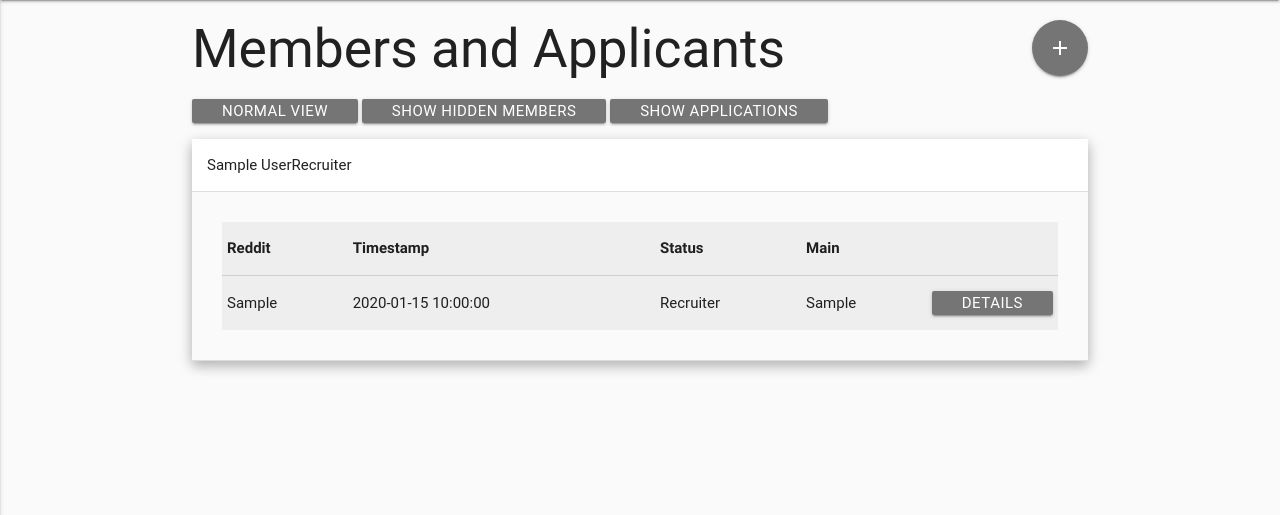
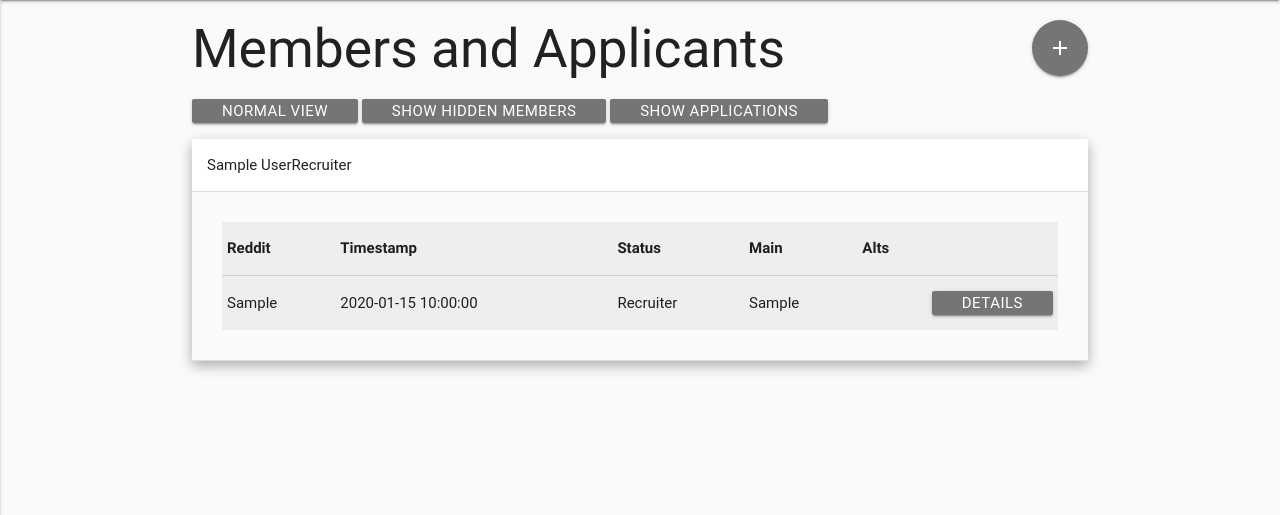
Before and after one commit to Celeo/GETIN-Auth, a Flask app: page /members in a window 1280 px wide. Shown: the part 64-579 px from the top of the page. Run offline with Flask 2, Linux system fonts and the light colour scheme; a user stored in the database is signed in; tables that the repository leaves empty hold one stand-in row (values such as "Sample post"); parts of the project's set-up code (start-up, migrations or seed data) failed here and were passed over; some libraries are stand-ins or nearby versions; some web fonts are replaced.

Commit message:
Show alts in the memberlist expand areas

```diff
--- a/hr/models.py
+++ b/hr/models.py
@@ -67,5 +67,9 @@ class Member(db.Model):
     def user(self):
         return User.query.filter_by(name=self.character_name).first()
 
+    def get_alts(self):
+        return list(map(lambda x: x.character_name,
+            Member.query.filter(Member.main == self.character_name).filter(Member.character_name != self.character_name).all()))
+
     def __str__(self):
         return '<Member-{}>'.format(self.character_name)
--- a/hr/templates/membership.html
+++ b/hr/templates/membership.html
@@ -53,6 +53,7 @@
                                             <th>Timestamp</th>
                                             <th>Status</th>
                                             <th>Main</th>
+                                            <th>Alts</th>
                                             <th></th>
                                         </tr>
                                     </thead>
@@ -62,6 +63,7 @@
                                             <td>{{ member.date }}</td>
                                             <td>{{ member.status }}</td>
                                             <td>{{ member.main }}</td>
+                                            <td>{{ member.get_alts() | join(', ') }}</td>
                                             <td class="small">
                                                 <a href="{{ url_for('details', id=member.id) }}"
                                                     class="btn waves-effect waves-light btn-small grey darken-1">
```
